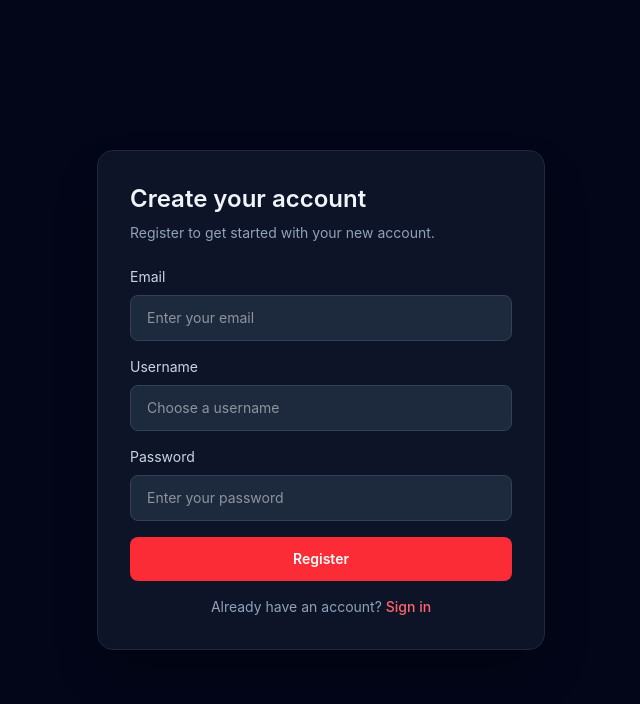
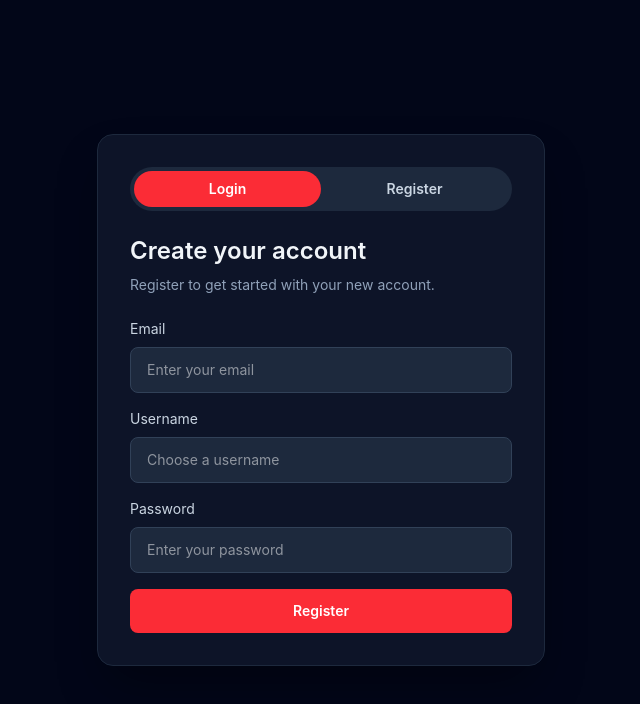
Before and after one commit to rajkushwaha-01/BlitzCore-AI, a React app in the folder Frontend/: page /register in a window 1280 px wide. Shown: the top 704 px of the page, without its empty margins (319-959 px from the left). Built offline with nearby package versions, Linux system fonts and the light colour scheme; the HTML template or start-up script is replaced by a standard one.

Commit message:
Add Redux for state management and implement authentication API services

```diff
--- a/Frontend/package.json
+++ b/Frontend/package.json
@@ -10,11 +10,15 @@
     "preview": "vite preview"
   },
   "dependencies": {
+    "@reduxjs/toolkit": "^2.12.0",
     "@tailwindcss/vite": "^4.3.2",
+    "axios": "^1.18.1",
     "react": "^19.2.5",
     "react-dom": "^19.2.5",
+    "react-redux": "^9.3.0",
     "react-router": "^8.1.0",
     "react-router-dom": "^7.18.1",
+    "redux": "^5.0.1",
     "tailwindcss": "^4.3.2"
   },
   "devDependencies": {
--- /dev/null
+++ b/Frontend/src/app/app.store.js
@@ -0,0 +1,8 @@
+import {configureStore} from '@reduxjs/toolkit';
+import authReducer from '../features/auth/auth.slice';
+
+export const store = configureStore({
+  reducer: {
+    auth: authReducer,
+  }
+});
--- /dev/null
+++ b/Frontend/src/features/auth/auth.slice.js
@@ -0,0 +1,24 @@
+import { createSlice } from "@reduxjs/toolkit";
+
+const authSlice = createSlice({
+    name: "auth",
+    initialState: {
+        user: null,
+        loading: false,
+        error: null,
+    },
+    reducer: {
+        setUser: (state, action) => {
+            state.user = action.payload;
+        },
+        setLoading: (state, action) => {
+            state.loading = action.payload;
+        },
+        setError: (state, action) => {
+            state.error = action.payload;
+        }
+    },
+});
+
+export const { setUser, setLoading, setError } = authSlice.actions;
+export default authSlice.reducer;
--- a/Frontend/src/features/auth/pages/register.jsx
+++ b/Frontend/src/features/auth/pages/register.jsx
@@ -1,6 +1,7 @@
 import { useState } from 'react';
 
 const Register = () => {
+  const [isLogin, setIsLogin] = useState(true);
   const [formData, setFormData] = useState({
     email: '',
     username: '',
@@ -23,6 +24,30 @@ const Register = () => {
   return (
     <div className="flex min-h-screen items-center justify-center bg-slate-950 px-4 py-10 text-slate-100">
       <div className="w-full max-w-md rounded-2xl border border-slate-800 bg-slate-900/90 p-8 shadow-2xl shadow-black/40 backdrop-blur">
+      <div className="mb-6 flex rounded-full bg-slate-800 p-1">
+          <button
+            type="button"
+            onClick={() => setIsLogin(true)}
+            className={`w-1/2 rounded-full px-4 py-2 text-sm font-semibold transition ${
+              isLogin ? 'bg-red-500 text-white' : 'text-slate-300 hover:text-white'
+            }`}
+          >
+            Login
+          </button>
+          <button
+            type="button"
+            onClick={() => setIsLogin(false)}
+            className={`w-1/2 rounded-full px-4 py-2 text-sm font-semibold transition ${
+              !isLogin ? 'bg-red-500 text-white' : 'text-slate-300 hover:text-white'
+            }`}
+          >
+            Register
+          </button>
+        </div>
+
+
+
+
         <h2 className="text-2xl font-semibold">Create your account</h2>
         <p className="mt-2 text-sm text-slate-400">
           Register to get started with your new account.
@@ -84,13 +109,6 @@ const Register = () => {
             Register
           </button>
         </form>
-
-        <p className="mt-4 text-center text-sm text-slate-400">
-          Already have an account?{' '}
-          <a href="/login" className="font-medium text-red-400 hover:text-red-300">
-            Sign in
-          </a>
-        </p>
       </div>
     </div>
   );
--- /dev/null
+++ b/Frontend/src/features/auth/service/auth.api.js
@@ -0,0 +1,21 @@
+import axios from 'axios';
+
+const api = axios.create({
+    baseURL: 'http://localhost:8000', // Replace with your API base URL
+    withCredentials: true,
+});
+
+export async function register ({ email, password, username }) {
+    const response = await api.post('/api/auth/register', { email, password, username });
+    return response.data;
+}
+
+export async function login ({ email, password }) {
+    const response = await api.post('/api/auth/login', { email, password });
+    return response.data;
+}
+
+export async function getME(){
+    const response = await api.get('/api/auth/get-me');
+    return response.data;
+}
--- a/Frontend/src/main.jsx
+++ b/Frontend/src/main.jsx
@@ -2,9 +2,14 @@ import { StrictMode } from 'react'
 import { createRoot } from 'react-dom/client'
 import './app/index.css'
 import App from './app/App.jsx'
+import { store } from './app/app.store.js'
+import {Provider} from 'react-redux'
 
 createRoot(document.getElementById('root')).render(
   <StrictMode>
-    <App />
+    <Provider store={store}>
+      <App />
+    </Provider>
+
   </StrictMode>,
 )
```
